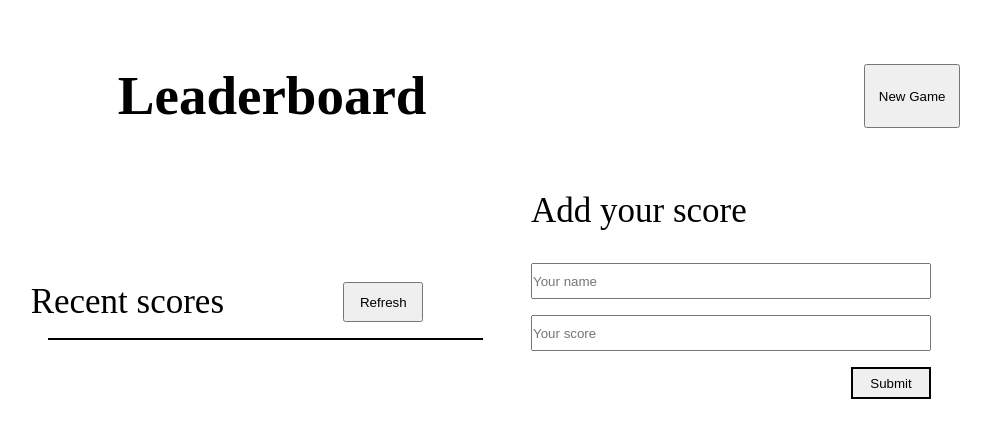
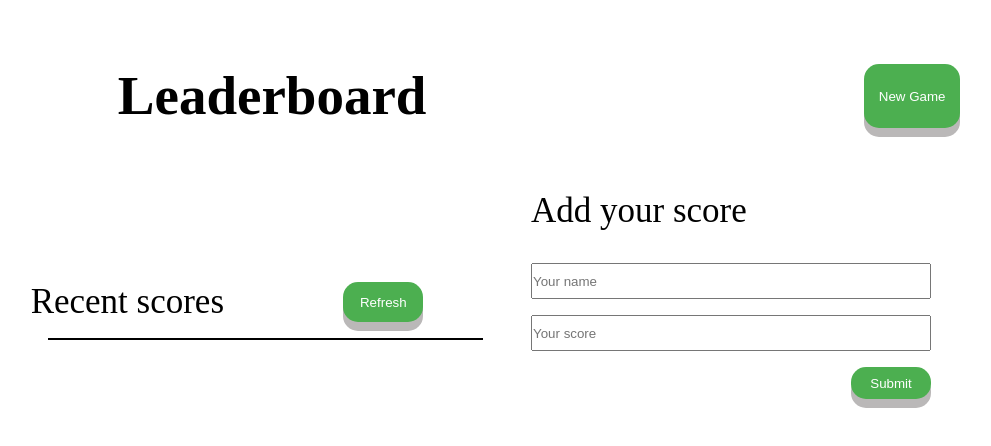
Before and after one commit to Sajeelzafar/Leaderboard, a website built with webpack: page src/index.html in a window 1280 px wide. Shown: the whole page, without its empty margins (133-1124 px from the left). Built offline with nearby package versions, Linux system fonts and the light colour scheme.

Commit message:
Add styling to buttons

```diff
--- a/src/style.css
+++ b/src/style.css
@@ -96,5 +96,21 @@
 .submit {
   width: 5rem;
   height: 2rem;
-  border: 2px solid black;
 }
+
+button {
+  border: none;
+  border-radius: 15px;
+  box-shadow: 0 9px rgb(186, 184, 184);
+  cursor: pointer;
+  text-align: center;
+  text-decoration: none;
+  outline: none;
+  color: #fff;
+  background-color: #4CAF50;
+}
+
+button:active {
+  box-shadow: 0 5px #666;
+  transform: translateY(4px);
+}
```
